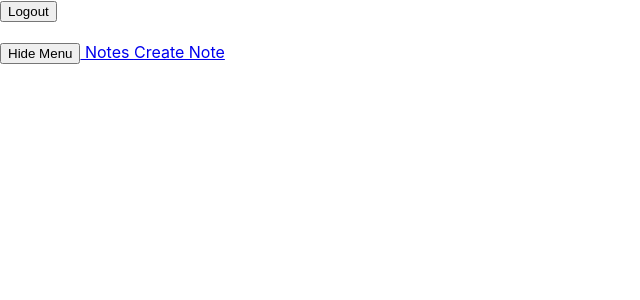
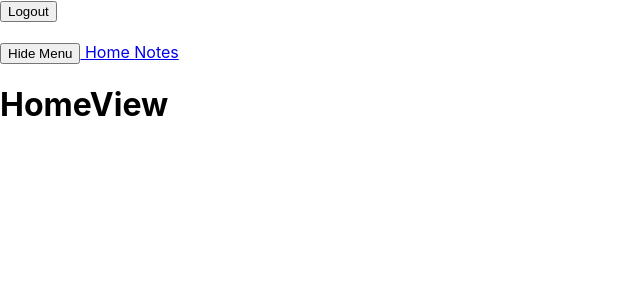
Before and after one commit to carlosgg93/frontend-users, a React (Create React App) app: page / in a window 1280 px wide. Shown: the top 300 px of the page, without its empty margins (0-640 px from the left). Built offline with nearby package versions, Linux system fonts and the light colour scheme; no server answers; sample sign-in values are in the browser's storage.

Commit message:
fix bug with dynamic routes

```diff
--- a/src/App.js
+++ b/src/App.js
@@ -1,16 +1,23 @@
 import React, { useEffect } from 'react'
+import { useDispatch, useSelector } from 'react-redux'
+import { Route, Routes, useNavigate, useLocation } from 'react-router-dom'
+
+import { initUser, logOutUser } from './reducers/userReducer.js'
+import {setToken} from './services/notes.js'
+
 import LoginView from './views/LoginView.js'
 import HomeView from './views/HomeView.js'
-import {setToken} from './services/notes.js'
-import { Route, Routes, useNavigate } from 'react-router-dom'
+import NotesView from './views/NotesView.js'
+import Header from './components/header/Header.js'
 
-import { useDispatch } from 'react-redux'
-import { initUser, logOutUser } from './reducers/userReducer.js'
 
 const App = () => {
 
   const dispatch = useDispatch()
   const navigation = useNavigate()
+  const location = useLocation()
+
+  const user = useSelector(state => state.user)
 
   useEffect(() => {
     const user = window.localStorage.getItem('user')
@@ -19,12 +26,15 @@ const App = () => {
       userLogged = JSON.parse(user);
       // setUser(userLogged)
       setToken(userLogged.token)
+      if(location.pathname === '/login'){
         navigation('/')
+      }
     }else{
       navigation('/login')
     }
+
     dispatch(initUser(userLogged))
-  }, [dispatch, navigation ])
+  }, [dispatch, navigation, location.pathname ])
 
   // const handleShowLoginButton = () =>{
   //   toggableRef.current.handleChangeVisibility()
@@ -34,6 +44,7 @@ const App = () => {
     dispatch(initUser(user))
     setToken(user.token)
     window.localStorage.setItem('user', JSON.stringify(user))
+    navigation('/')
   }
 
   const handleLogout = (event) => {
@@ -41,17 +52,27 @@ const App = () => {
     window.localStorage.removeItem('user')
     setToken(null)
     dispatch(logOutUser())
+    navigation('/login')
   }
 
   return (
+    <>
+      {user !== null ?
+        <Header handleLogout={handleLogout}/>:null
+      }
+
       <Routes>
+        <Route path='/notes' element={
+          <NotesView />
+        } />
         <Route path='/login'  element={
-        <LoginView handleLogin = {handleLogin} />
+          <LoginView handleLogin={handleLogin} />
         } />
         <Route path='/' element={
-        <HomeView handleLogout={handleLogout} />
+          <HomeView />
         } />
       </Routes>
+    </>
   )
 }
 
--- /dev/null
+++ b/src/components/header/Header.js
@@ -0,0 +1,22 @@
+
+import { useRef } from 'react'
+
+import Button from '../form/Button.js'
+import Toggable from '../common/Toggable.js'
+import NavBar from './NavBar.js'
+
+const Header = ({handleLogout}) =>{
+
+  const toggableRef = useRef()
+
+  return (
+    <>
+      <Button handleClick={handleLogout} text={'Logout'} /><br/><br/>
+      <Toggable ref={toggableRef}>
+        <NavBar />
+      </Toggable>
+    </>
+  )
+}
+
+export default Header
--- a/src/components/HeaderMenu.js
+++ b/src/components/header/NavBar.js
@@ -1,14 +1,14 @@
 
 import {Link} from 'react-router-dom';
 
-const HeaderMenu = () =>{
+const NavBar = () =>{
 
   return (
     <>
+      <Link to={'/'} > Home </Link>
       <Link to={'/notes'}> Notes </Link>
-      <Link to={'/create'} > Create Note </Link>
     </>
   )
 }
 
-export default HeaderMenu
+export default NavBar
--- a/src/views/HomeView.js
+++ b/src/views/HomeView.js
@@ -1,22 +1,9 @@
-import { useRef } from 'react'
-import NotesView from './NotesView.js'
-import Toggable from '../components/common/Toggable.js'
-import HeaderMenu from '../components/HeaderMenu.js'
-import Button from '../components/form/Button.js'
-import { useSelector } from 'react-redux'
+import Title from '../components/common/Title.js'
 
-const HomeView = ({handleLogout}) => {
-  const toggableRef = useRef()
-  const user = useSelector(state => state.user)
+const HomeView = () => {
 
   return (
-    <>
-      <Button handleClick={handleLogout} text={'Logout'} /><br/><br/>
-      <Toggable ref={toggableRef}>
-        <HeaderMenu />
-      </Toggable>
-      <NotesView />
-    </>
+      <Title text={'HomeView'} />
   )
 }
 
--- a/src/views/NotesView.js
+++ b/src/views/NotesView.js
@@ -1,13 +1,14 @@
 import React, {useState, useEffect} from 'react'
-import { Route, Routes } from 'react-router-dom'
+import { useDispatch, useSelector } from 'react-redux'
+
+import { getAllNotes, addNote, deleteNote} from '../services/notes.js'
+import { setNotes, newNote } from '../reducers/noteReducer.js'
+
 import Title from '../components/common/Title.js'
-import Input from '../components/form/Input.js'
 import NotesList from '../components/notes/NotesList.js'
 import NoteDetails from '../components/notes/NoteDetails.js'
 import CreateNoteForm from '../components/form/CreateNoteForm.js'
-import { getAllNotes, addNote, deleteNote} from '../services/notes.js'
-import { useDispatch, useSelector } from 'react-redux'
-import { setNotes, newNote } from '../reducers/noteReducer.js'
+import Input from '../components/form/Input.js'
 
 const NotesView = () => {
 
@@ -18,6 +19,7 @@ const NotesView = () => {
   const [ noteContent, setNoteContent] = useState('')
   const [ filteredNotes, setFilteredNotes ] = useState([])
   const [ filter, setFilter ] = useState('')
+  // const [ optionSelected, setOptionSelected ] = useState('')
 
   useEffect(() => {
     getAllNotes()
@@ -76,8 +78,6 @@ const NotesView = () => {
   }
 
   return (
-    <Routes>
-      <Route path='/notes' element={
         <>
           <Title text={'Notes List'} />
           <Input onChange={handleChangeFilter} text={'Filter shown with'} value={filter} /><br/>
@@ -85,15 +85,9 @@ const NotesView = () => {
             handleDelete={handleClickDelete}
             notes={filteredNotes}
           />
-        </>
-      } />
 
-      <Route path='/notes/:idNoteSelected'  element={
           <NoteDetails notes={notes} />
-      } />
 
-      <Route path='/create' element={
-        <>
           <Title text={'Create Note'} />
           <CreateNoteForm
             onSubmit={handleSubmitCreateNote}
@@ -103,8 +97,6 @@ const NotesView = () => {
             noteContent={noteContent}
           />
         </>
-      }/>
-    </Routes>
   )
 }
 
```
Lines whose indentation alone changed are shown as unchanged.
